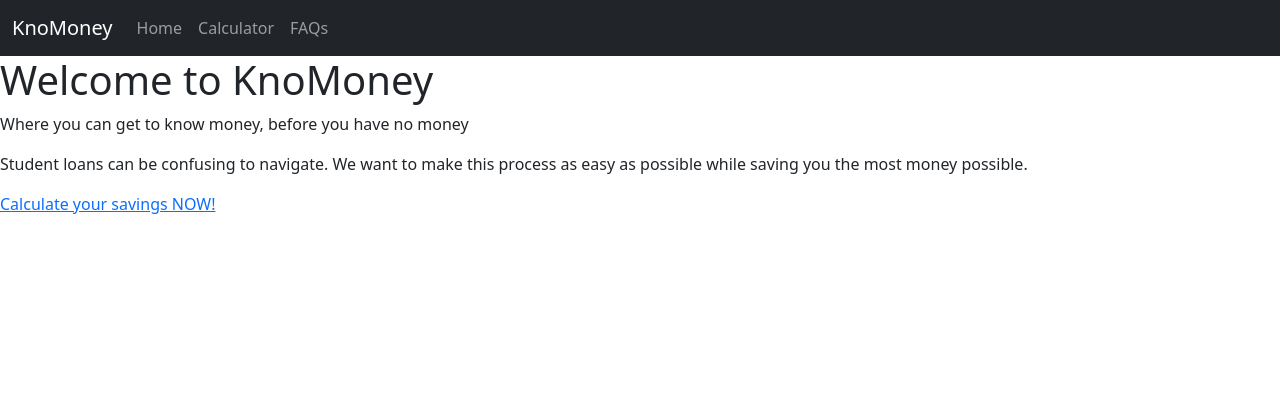
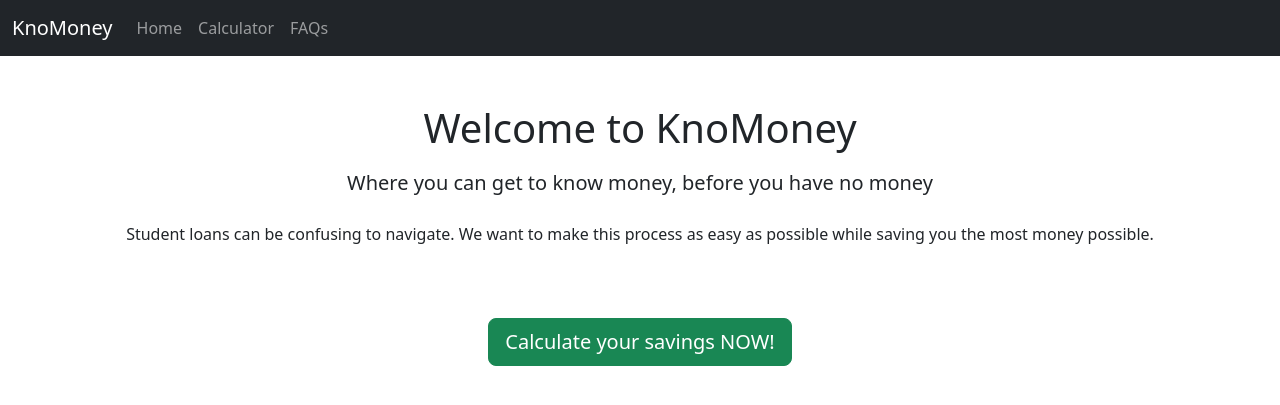
Before and after one commit to sammydecks/KnoMoney, a Django app: page / in a window 1280 px wide. Shown: the top 405 px of the page. Run offline with Django 5.2, Linux system fonts and the light colour scheme.

Commit message:
Landing page bootstrap css

```diff
--- a/KnoMoney/app/templates/home.html
+++ b/KnoMoney/app/templates/home.html
@@ -3,8 +3,12 @@
 Welcome to KnoMoney
 {% endblock %}
 {% block content %}
-<h1>Welcome to KnoMoney</h1>
-<p>Where you can get to know money, before you have no money</p>
-<p>Student loans can be confusing to navigate. We want to make this process as easy as possible while saving you the most money possible.</p>
-<a href="{% url 'calculator' %}">Calculate your savings NOW!</a>
+<div class="container p-5 text-center">
+    <h1>Welcome to KnoMoney</h1>
+    <p class="lead p-2">Where you can get to know money, before you have no money</p>
+    <p>Student loans can be confusing to navigate. We want to make this process as easy as possible while saving you the most money possible.</p>
+</div>
+<div class="p-2 text-center">
+    <a class="btn btn-success btn-lg" href="{% url 'calculator' %}">Calculate your savings NOW!</a>
+</div>
 {% endblock %}
```
